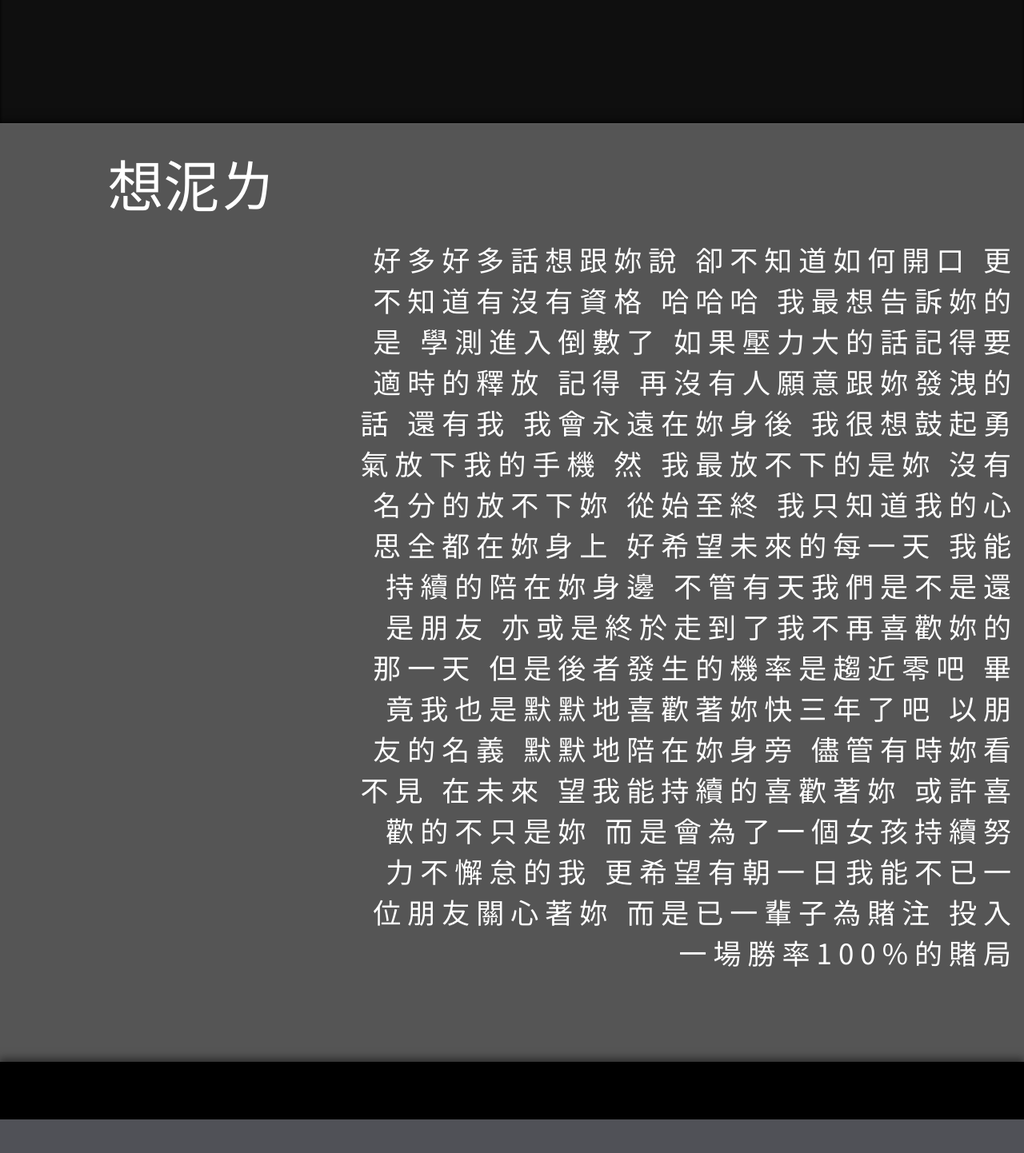
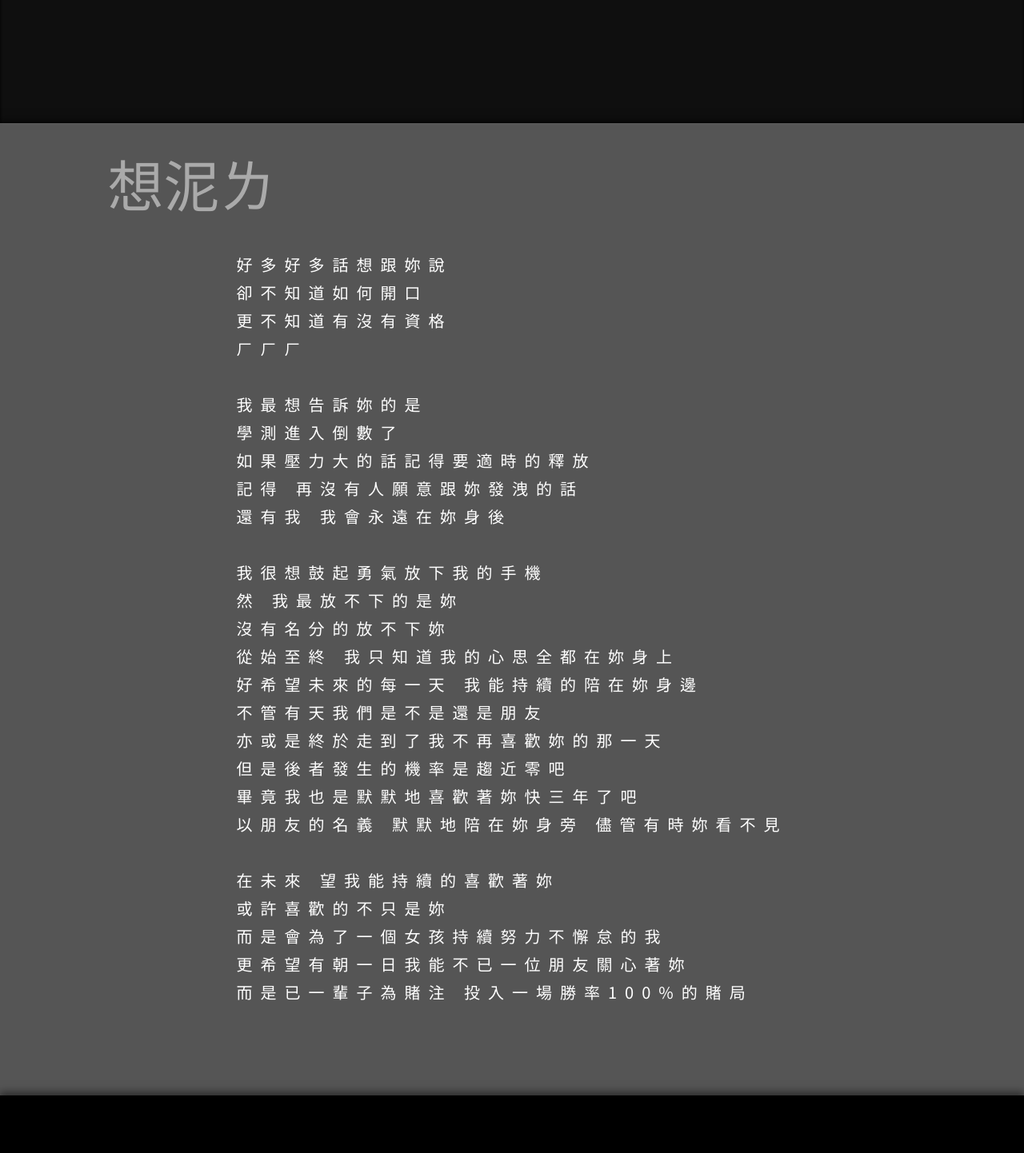
Before and after one commit to JelyFishhhhhh/my-blog, a Flask app: page / in a window 1280 px wide. Shown: the part 3702-5144 px from the top of the page at 80% size. Before the commit the page ends 5102 px from the top, so only its background shows below. Run offline with Flask 2, Linux system fonts and the light colour scheme; data that the repository does not hold is empty.

Commit message:
Auto-Commit

```diff
--- a/static/css/paragraph.css
+++ b/static/css/paragraph.css
@@ -1,5 +1,7 @@
 @import url('https://fonts.googleapis.com/css2?family=Permanent+Marker&display=swap');
+
 @import url('https://fonts.googleapis.com/css2?family=Noto+Sans+TC&display=swap');
+@import url('https://fonts.googleapis.com/css2?family=Noto+Serif+TC:wght@900&display=swap');
 
 #paragraph {
     display: flex;
@@ -10,22 +12,27 @@
 }
 
 #paragraph .paragraph-title {
-    font-family: 'Permanent Marker', cursive;
-    color: rgb(255, 255, 255);
+    font-family: 'Noto Serif TC', serif;
+    color: rgba(255, 255, 255, 0.5);
     font-size: 70px;
+    text-shadow: 3px;
     width: 60%;
     margin: 16px;
     padding-left: 0px;
     padding-right: 20%;
 }
+
 #paragraph .paragraph-subtitle {
     font-family: 'Noto Sans TC', sans-serif;
-    font-size: 35px;
+    font-size: 20px;
     color: rgb(255, 255, 255);
-    text-align: right;
-    letter-spacing: 8px;
-    padding-left: 35%;
-    padding-right: 0px;
+    text-align: left;
+    letter-spacing: 10px;
+    word-break: break-all;
+    word-wrap:break-word;
+    line-height: 35px;
+    padding-left: 20%;
+    padding-right: 20%;
     margin-bottom: 48px;
 }
 
--- a/templates/paragraph.html
+++ b/templates/paragraph.html
@@ -1,31 +1,33 @@
 <div class="paragraph-title">想泥ㄌ</div>
+<!-- <div class="paragraph-hr"><hr></div> -->
+<br>
 <div class="paragraph-subtitle">
-    好多好多話想跟妳說
-    卻不知道如何開口
-    更不知道有沒有資格
-    哈哈哈
-
-    我最想告訴妳的是
-    學測進入倒數了
-    如果壓力大的話記得要適時的釋放
-    記得 再沒有人願意跟妳發洩的話
-    還有我 我會永遠在妳身後
-
-    我很想鼓起勇氣放下我的手機
-    然 我最放不下的是妳
-    沒有名分的放不下妳
-    從始至終 我只知道我的心思全都在妳身上
-    好希望未來的每一天 我能持續的陪在妳身邊
-    不管有天我們是不是還是朋友
-    亦或是終於走到了我不再喜歡妳的那一天
-    但是後者發生的機率是趨近零吧
-    畢竟我也是默默地喜歡著妳快三年了吧
-    以朋友的名義 默默地陪在妳身旁 儘管有時妳看不見
-
-    在未來 望我能持續的喜歡著妳
-    或許喜歡的不只是妳
-    而是會為了一個女孩持續努力不懈怠的我
-    更希望有朝一日我能不已一位朋友關心著妳
-    而是已一輩子為賭注 投入一場勝率100%的賭局
+    好多好多話想跟妳說<br>
+    卻不知道如何開口<br>
+    更不知道有沒有資格<br>
+    ㄏㄏㄏ<br>
+    <br>
+    我最想告訴妳的是<br>
+    學測進入倒數了<br>
+    如果壓力大的話記得要適時的釋放<br>
+    記得 再沒有人願意跟妳發洩的話<br>
+    還有我 我會永遠在妳身後<br>
+    <br>
+    我很想鼓起勇氣放下我的手機<br>
+    然 我最放不下的是妳<br>
+    沒有名分的放不下妳<br>
+    從始至終 我只知道我的心思全都在妳身上<br>
+    好希望未來的每一天 我能持續的陪在妳身邊<br>
+    不管有天我們是不是還是朋友 <br>
+    亦或是終於走到了我不再喜歡妳的那一天<br>
+    但是後者發生的機率是趨近零吧 <br>
+    畢竟我也是默默地喜歡著妳快三年了吧<br>
+    以朋友的名義 默默地陪在妳身旁 儘管有時妳看不見<br>
+    <br>
+    在未來 望我能持續的喜歡著妳<br>
+    或許喜歡的不只是妳 <br>
+    而是會為了一個女孩持續努力不懈怠的我<br>
+    更希望有朝一日我能不已一位朋友關心著妳<br>
+    而是已一輩子為賭注 投入一場勝率100%的賭局<br>
 </div>
 <!-- <img class="home-img" src="static\img\src\home.png"> -->
```
